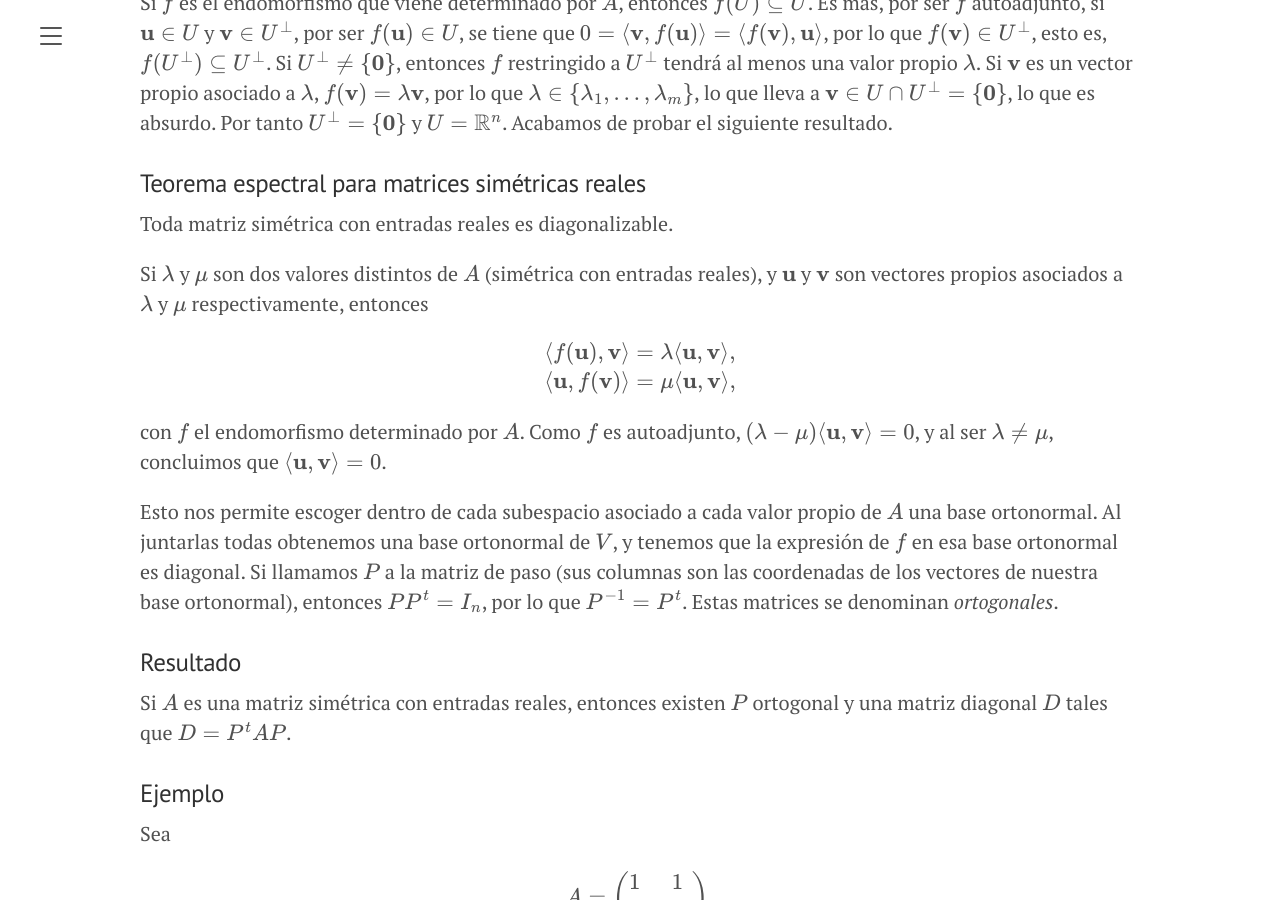
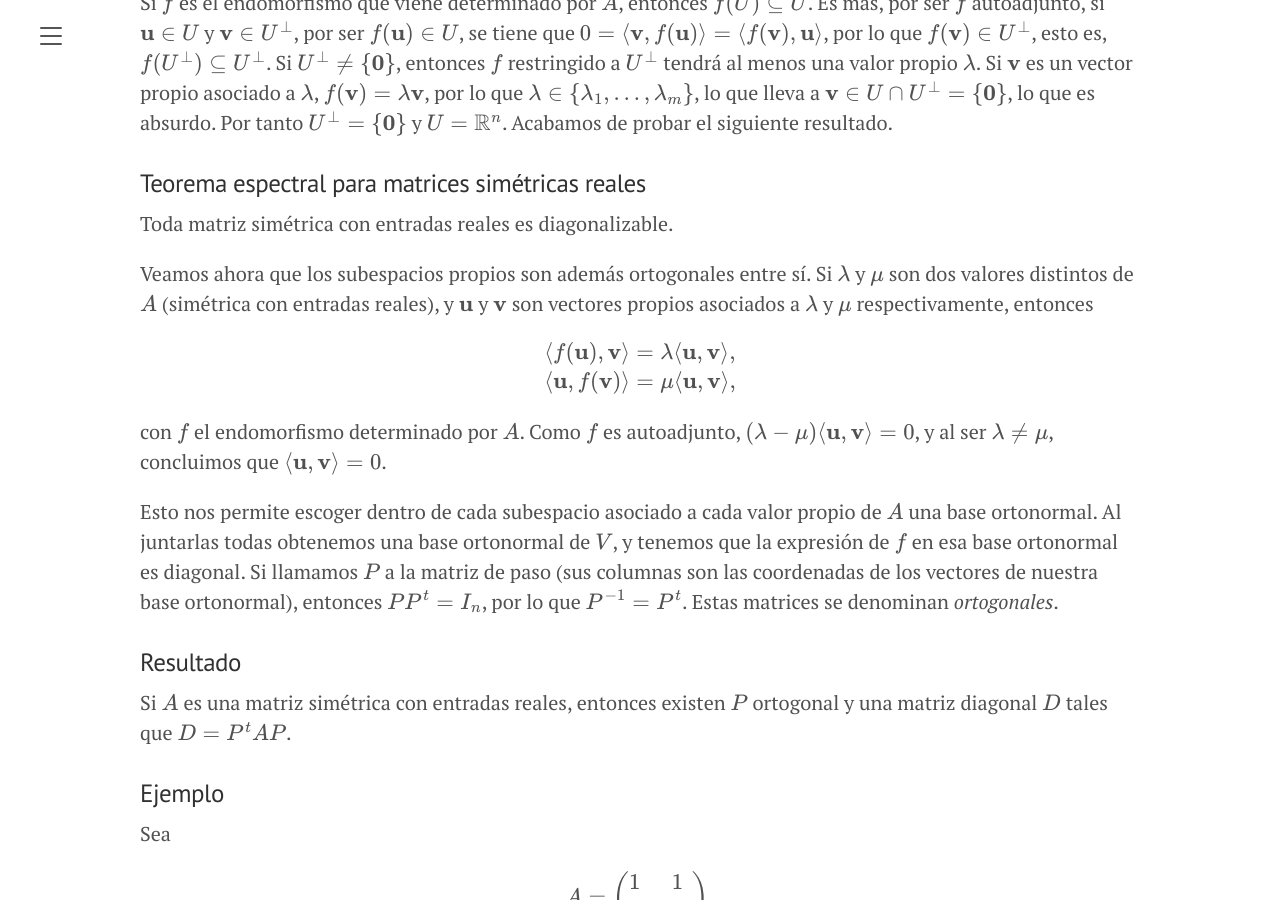
Before and after one commit to pedritomelenas/Algebra-Lineal, a Jekyll site: the page built from 6-descomposicion-diagonalizacion.md, in a window 1280 px wide and 900 px high, scrolled down 1430 px. Built offline with Jekyll 4.4.1, drawn with Linux system fonts in a browser that asks for light colours.

Commit message:
añadir frase diagolaización ortogonal

```diff
--- a/6-descomposicion-diagonalizacion.md
+++ b/6-descomposicion-diagonalizacion.md
@@ -60,7 +60,7 @@ Si $f$ es el endomorfismo que viene determinado por $A$, entonces $f(U)\subseteq
 Toda matriz simétrica con entradas reales es diagonalizable.
 
 
-Si $\lambda$ y $\mu$ son dos valores distintos de $A$ (simétrica con entradas reales), y $\mathbf{u}$ y $\mathbf{v}$ son vectores propios asociados a $\lambda$ y $\mu$ respectivamente, entonces
+Veamos ahora que los subespacios propios son además ortogonales entre sí. Si $\lambda$ y $\mu$ son dos valores distintos de $A$ (simétrica con entradas reales), y $\mathbf{u}$ y $\mathbf{v}$ son vectores propios asociados a $\lambda$ y $\mu$ respectivamente, entonces
 
 $$
 \begin{aligned}
```
